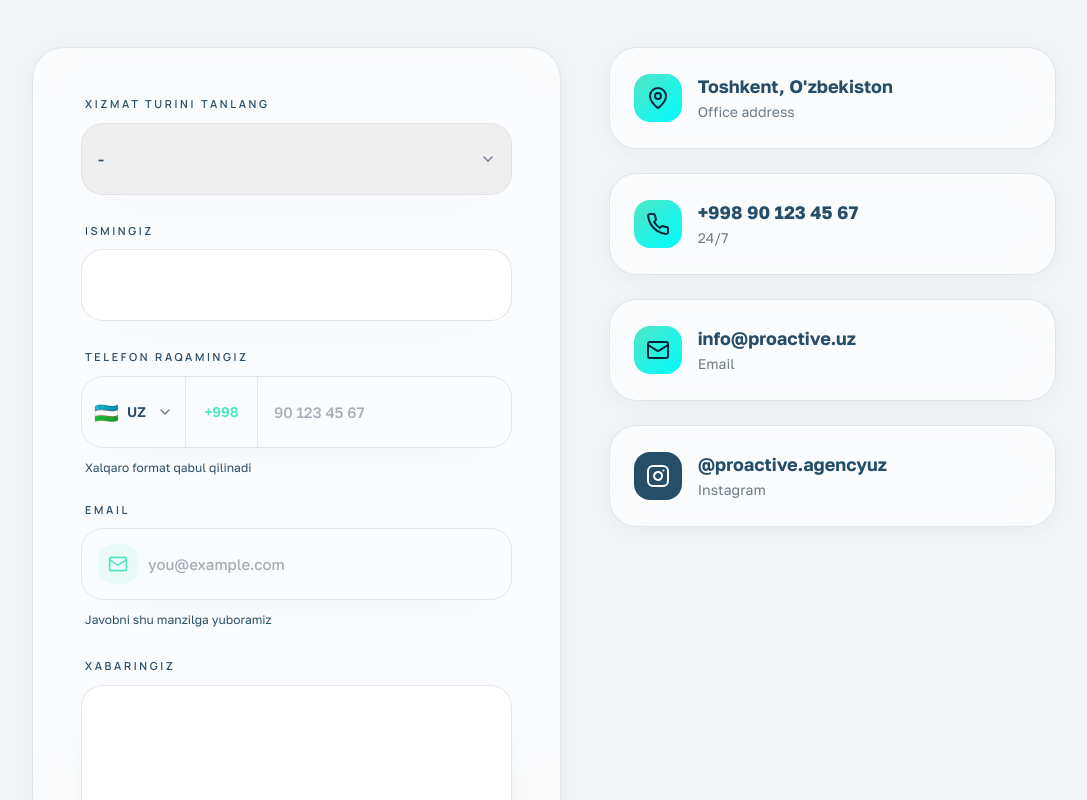
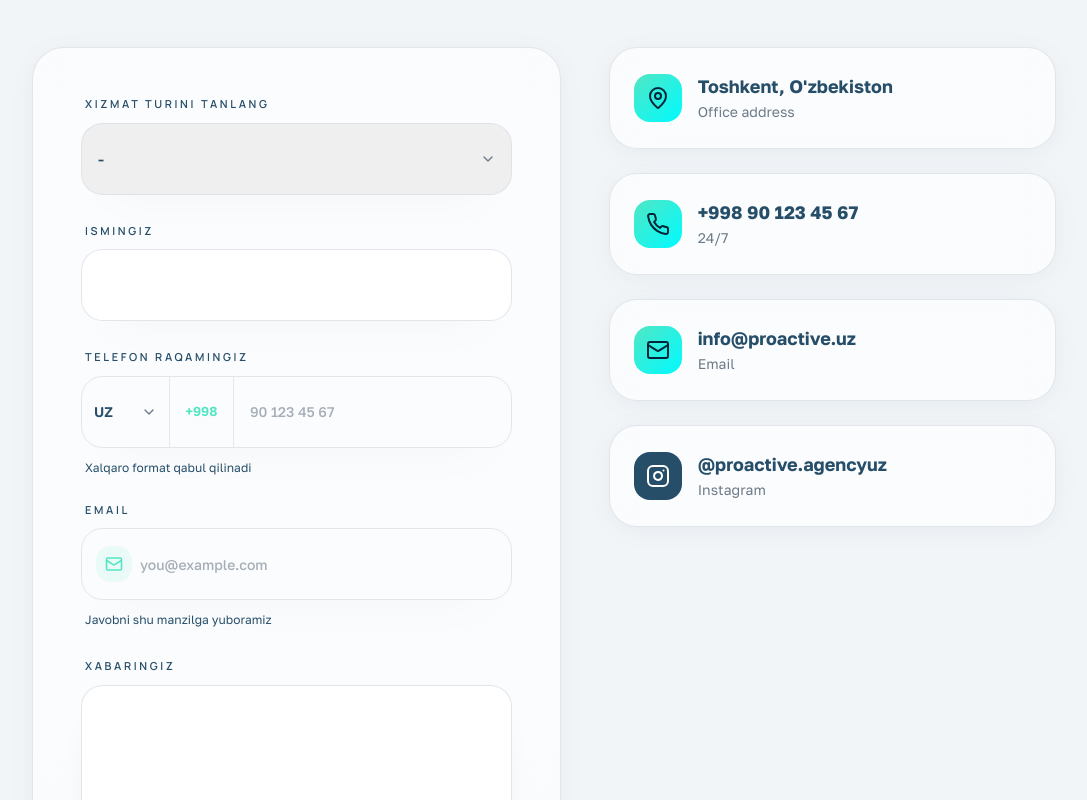
Before and after one commit to SamandarAlimov/proactive, a React (Vite) app: page /contact in a window 1280 px wide. Shown: the part 389-1189 px from the top of the page, without its empty margins (96-1183 px from the left). Built offline with nearby package versions, Linux system fonts and the light colour scheme; the HTML template or start-up script is replaced by a standard one.

Commit message:
first commit

```diff
--- a/src/components/contact/ContactFormFields.tsx
+++ b/src/components/contact/ContactFormFields.tsx
@@ -124,9 +124,8 @@ export const ContactPhoneInput = ({
             aria-expanded={countryOpen}
             aria-label="Select phone country code"
             onClick={() => setCountryOpen((open) => !open)}
-            className="flex h-full w-[96px] shrink-0 items-center gap-2 border-r border-border/70 px-3 text-left transition-colors duration-200 hover:bg-secondary/5 sm:w-[104px] dark:border-white/10"
+            className="flex h-full w-[82px] shrink-0 items-center gap-2 border-r border-border/70 px-3 text-left transition-colors duration-200 hover:bg-secondary/5 sm:w-[88px] dark:border-white/10"
           >
-            <span className="text-xl leading-none">{currentCountry.flag}</span>
             <span className="text-[13px] font-semibold text-foreground sm:text-sm">{currentCountry.iso}</span>
             <ChevronDown
               className={cn(
@@ -191,7 +190,7 @@ export const ContactPhoneInput = ({
           )}
         </div>
 
-        <div className="flex h-full w-[64px] shrink-0 items-center justify-center border-r border-border/70 px-2 text-[13px] font-semibold text-primary sm:w-[72px] sm:px-3 sm:text-sm dark:border-white/10">
+        <div className="flex h-full w-[58px] shrink-0 items-center justify-center border-r border-border/70 px-2 text-[12px] font-semibold text-primary sm:w-[64px] sm:text-[13px] dark:border-white/10">
           {currentCountry.dialCode}
         </div>
 
@@ -207,7 +206,7 @@ export const ContactPhoneInput = ({
             placeholder={placeholder ?? currentCountry.placeholder}
             className={cn(
               contactInputClass,
-              'h-full min-w-0 flex-1 w-full text-[14px] font-semibold tracking-[0.01em] placeholder:font-medium placeholder:tracking-normal sm:text-[15px]',
+              'h-full min-w-0 flex-1 w-full text-[13px] font-semibold tracking-[0.005em] placeholder:font-medium placeholder:tracking-normal sm:text-[14px]',
             )}
           />
         </div>
@@ -232,11 +231,11 @@ export const ContactEmailInput = ({
         className={cn(
           contactFieldShellClass,
           contactFieldFocusClass,
-          'flex h-[72px] items-center gap-2 px-3 sm:gap-2.5 sm:px-4',
+          'flex h-[72px] items-center gap-2 px-3 sm:gap-2 sm:px-3.5',
         )}
       >
-      <div className="flex h-9 w-9 shrink-0 items-center justify-center rounded-[0.95rem] bg-primary/10 text-primary shadow-[0_16px_30px_-26px_rgba(38,79,107,0.75)] sm:h-10 sm:w-10">
-        <Mail className="h-4.5 w-4.5 sm:h-5 sm:w-5" />
+      <div className="flex h-8 w-8 shrink-0 items-center justify-center rounded-[0.9rem] bg-primary/10 text-primary shadow-[0_16px_30px_-26px_rgba(38,79,107,0.75)] sm:h-9 sm:w-9">
+        <Mail className="h-4 w-4 sm:h-[18px] sm:w-[18px]" />
       </div>
 
       <input
@@ -248,7 +247,7 @@ export const ContactEmailInput = ({
         value={value}
         onChange={(event) => onChange(event.target.value)}
         placeholder={placeholder}
-        className={cn(contactInputClass, 'h-full min-w-0 flex-1 w-full pr-1')}
+        className={cn(contactInputClass, 'h-full min-w-0 flex-1 w-full pr-1 text-[13px] sm:text-[14px]')}
       />
     </div>
 
--- a/src/components/contact/contactFieldStyles.ts
+++ b/src/components/contact/contactFieldStyles.ts
@@ -8,7 +8,7 @@ export const contactFieldFocusClass =
   'focus-within:border-primary/40 focus-within:ring-4 focus-within:ring-primary/10';
 
 export const contactInputClass =
-  'min-w-0 w-full bg-transparent text-sm font-medium leading-6 text-foreground outline-none placeholder:text-muted-foreground/60 sm:text-[15px]';
+  'min-w-0 w-full bg-transparent text-[13px] font-medium leading-6 text-foreground outline-none placeholder:text-muted-foreground/60 sm:text-sm';
 
 export const contactHelperTextClass =
   'mt-2 px-1 text-xs leading-5 text-muted-foreground/88';
```
